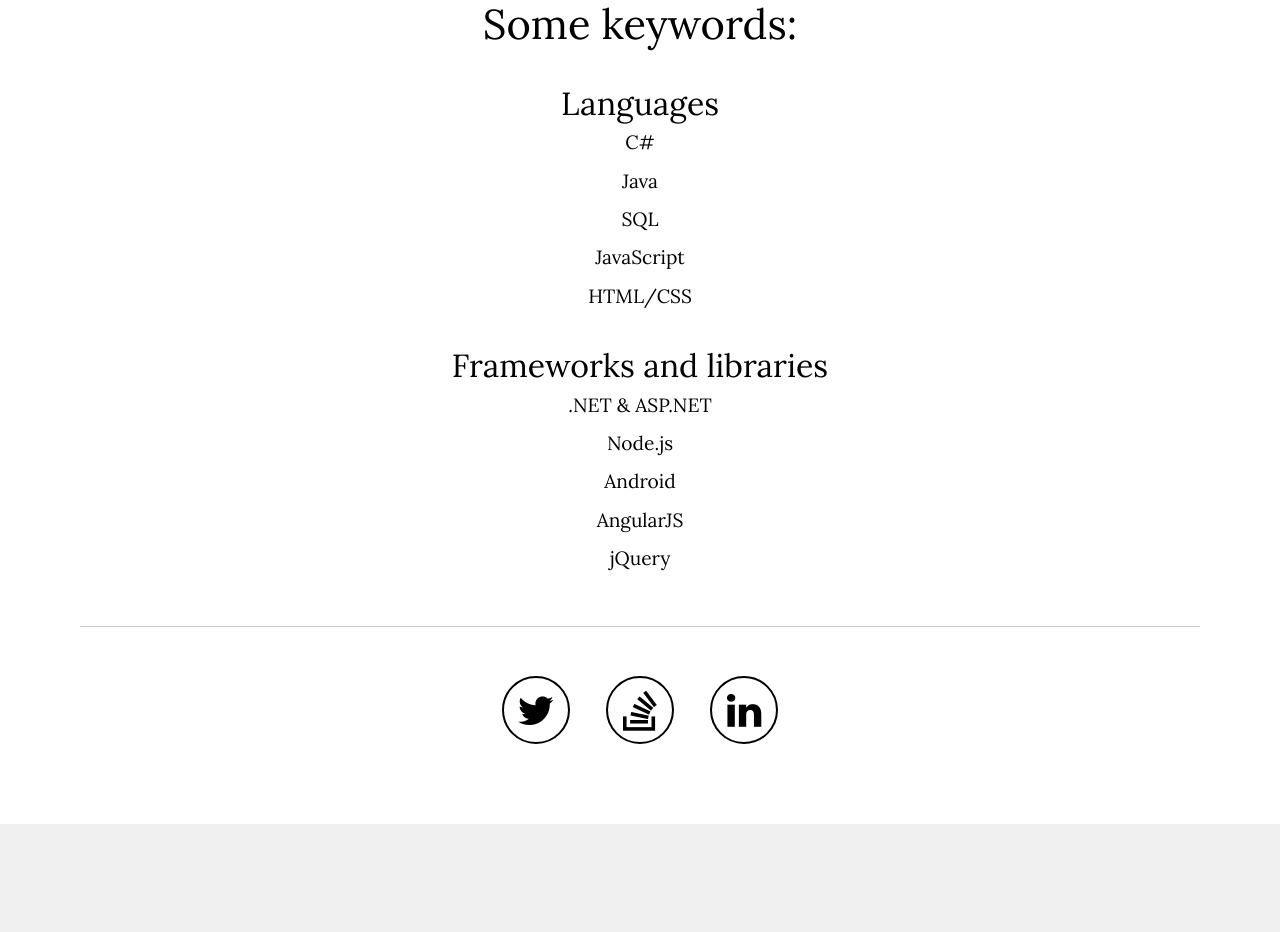
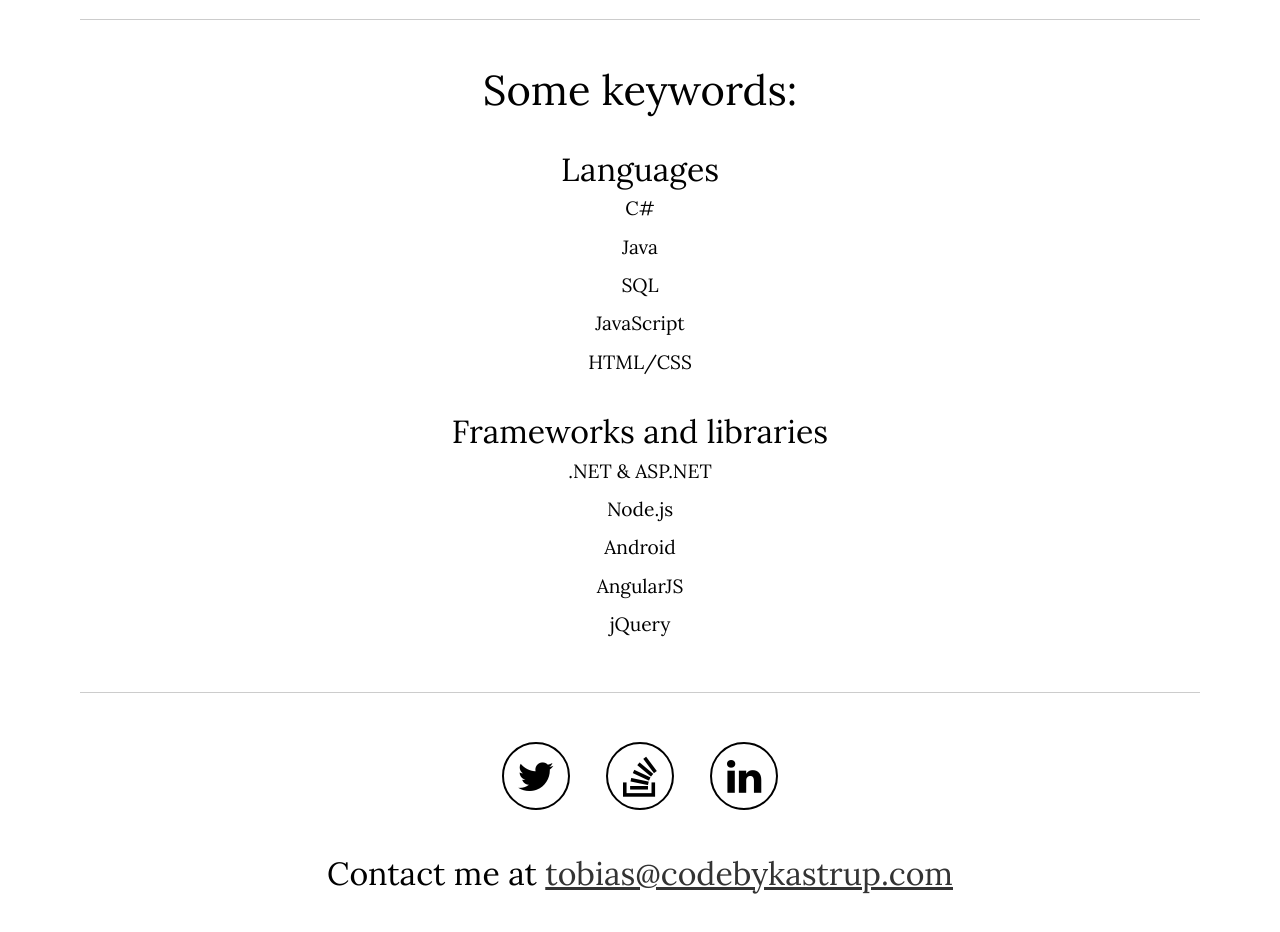
Before and after one commit to lufthavn/CodeByKastrup, a plain HTML site: page index.html in a window 1280 px wide. Shown: the part 1226-2158 px from the top of the page. Before the commit the page ends 2050 px from the top, so only its background shows below. Drawn offline with nearby package versions, Linux system fonts and the light colour scheme.

Commit message:
added email address

```diff
--- a/index.html
+++ b/index.html
@@ -31,10 +31,11 @@
 		</div>
 	</div>
 	<div class="content-container">
-	<hr/>
+		<hr/>
 		<h2>Hello there.</h2>
 		<p>I'm Tobias, a 22-year old developer, with a passion for developing for the web. I currently live in Aalborg, Denmark, where I study Applied Computer Science. </p>
 		<p>I feel at home when I'm using high-level languages, and making them play nice with pretty front ends. Being able to toy with new languages, frameworks and concepts is a thing I value highly.</p>
+		<hr />
 		<h2>Some keywords:</h2>
 		<ul class="keywords-list">
 			<li><h3>Languages</h3></li>
@@ -68,6 +69,7 @@
 					<a class="social-link" href="https://dk.linkedin.com/pub/tobias-kastrup-andersen/86/272/692"><i class="fa fa-linkedin"></i></a>
 				</li>
 			</ul>
+			<h3>Contact me at <a class="ema" id="ema"></a></h3>
 		</div>
 	</div>
 
@@ -75,6 +77,10 @@
 		<script src="https://cdnjs.cloudflare.com/ajax/libs/three.js/r71/three.min.js"></script>
 		<script src="cubes.js"></script>
 		<script>
+		var em = document.getElementById("ema");
+		var e = "tobias@" + "codebykastrup.com";
+		em.innerText = e
+		em.setAttribute("href", "mailto:" + e)
 		if(Modernizr.webgl)
 		{
 			cubes();
--- a/site.css
+++ b/site.css
@@ -29,6 +29,9 @@ body {
 ol, ul {
 	list-style: none;
 }
+a{
+	color:#333;
+}
 blockquote, q {
 	quotes: none;
 }
@@ -39,7 +42,7 @@ q:before, q:after {
 }
 hr { display: block; height: 1px;
     border: 0; border-top: 1px solid #ccc;
-    margin: 1em 0; padding: 0; }
+    margin: 3rem 0; padding: 0; }
 table {
 	border-collapse: collapse;
 	border-spacing: 0;
@@ -122,7 +125,7 @@ html{
 
 .content-container{
 	background-color: #fff;
-	padding: 5rem;
+	padding: 3rem 5rem 5rem 5rem;
 	text-align: center;
 }
 
@@ -158,6 +161,10 @@ html{
 	margin-top: 3rem;
 }
 
+.social-list{
+	margin-bottom: 3rem;
+}
+
 .social-list li{
 	display: inline-block;
 	margin: 0 1rem 0 1rem;
@@ -178,6 +185,10 @@ html{
 	border-color: #333;
 }
 
+.ema:hover, .social-link:focus{
+	color:#555;
+}
+
 .social-link .fa{
 	font-size: 2.5rem;
 }
```
